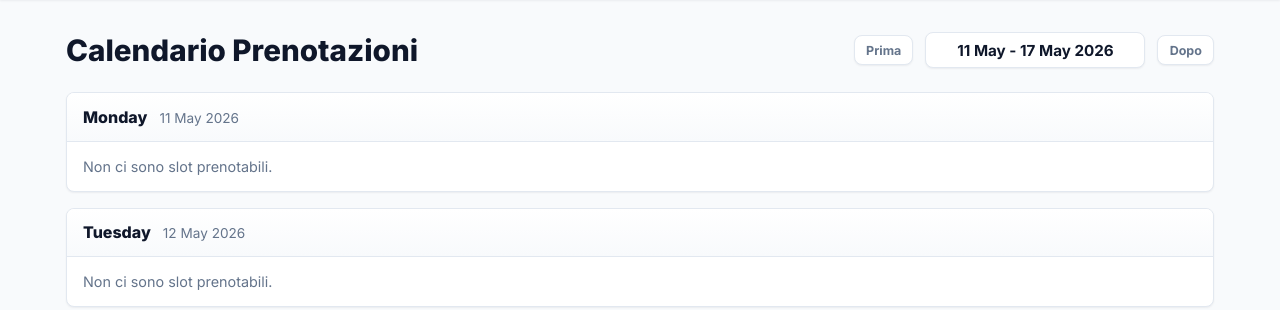
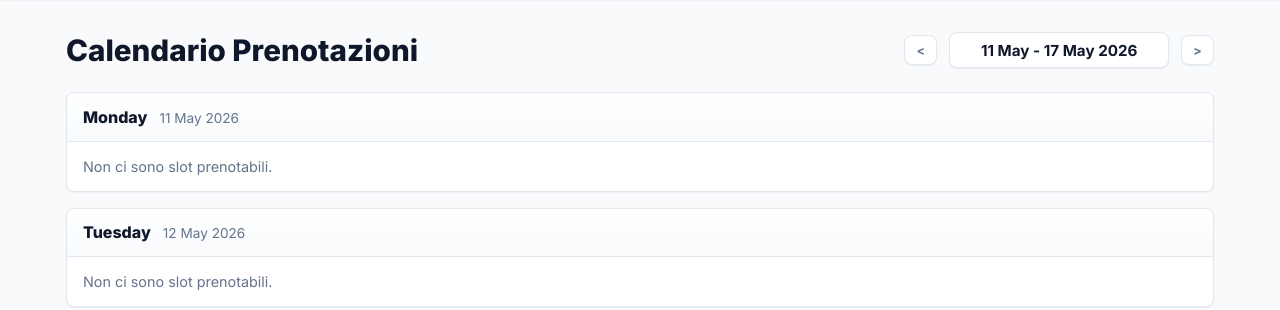
Before and after one commit to fedesss98/scp-helper, a Django app: page / in a window 1280 px wide. Shown: the part 56-366 px from the top of the page. Run offline with Django 4.2, Linux system fonts and the light colour scheme; the visitor is signed in with stand-in values (Sample User, id 1); data comes from the database, SQL or seed files in the repository; data that the repository does not hold is empty.

Commit message:
Add navigation commands < and >

```diff
--- a/bookings/templates/bookings/calendar.html
+++ b/bookings/templates/bookings/calendar.html
@@ -9,9 +9,9 @@
 <div class="calendar-header">
   <h1>Calendario Prenotazioni</h1>
   <div class="week-nav">
-    <a href="/calendar/?week={{ week_offset|add:'-1' }}" class="btn btn-ghost btn-sm">Prima</a>
+    <a href="/calendar/?week={{ week_offset|add:'-1' }}" class="btn btn-ghost btn-sm"><</a>
     <span class="week-label">{{ week_days.0|date:"d M" }} - {{ week_days.6|date:"d M Y" }}</span>
-    <a href="/calendar/?week={{ week_offset|add:'1' }}" class="btn btn-ghost btn-sm">Dopo</a>
+    <a href="/calendar/?week={{ week_offset|add:'1' }}" class="btn btn-ghost btn-sm">></a>
     {% if week_offset != 0 %}
     <a href="/calendar/?week=0" class="btn btn-ghost btn-sm">Oggi</a>
     {% endif %}
```
